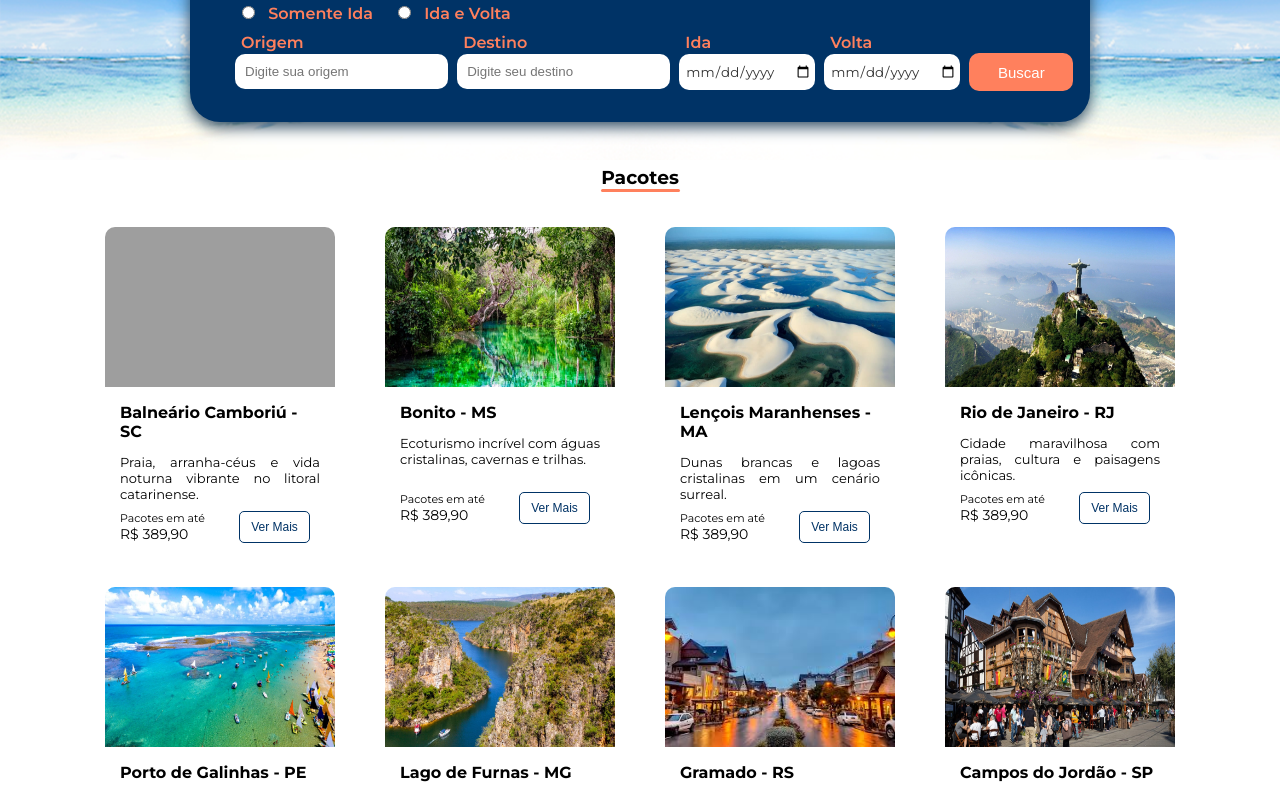
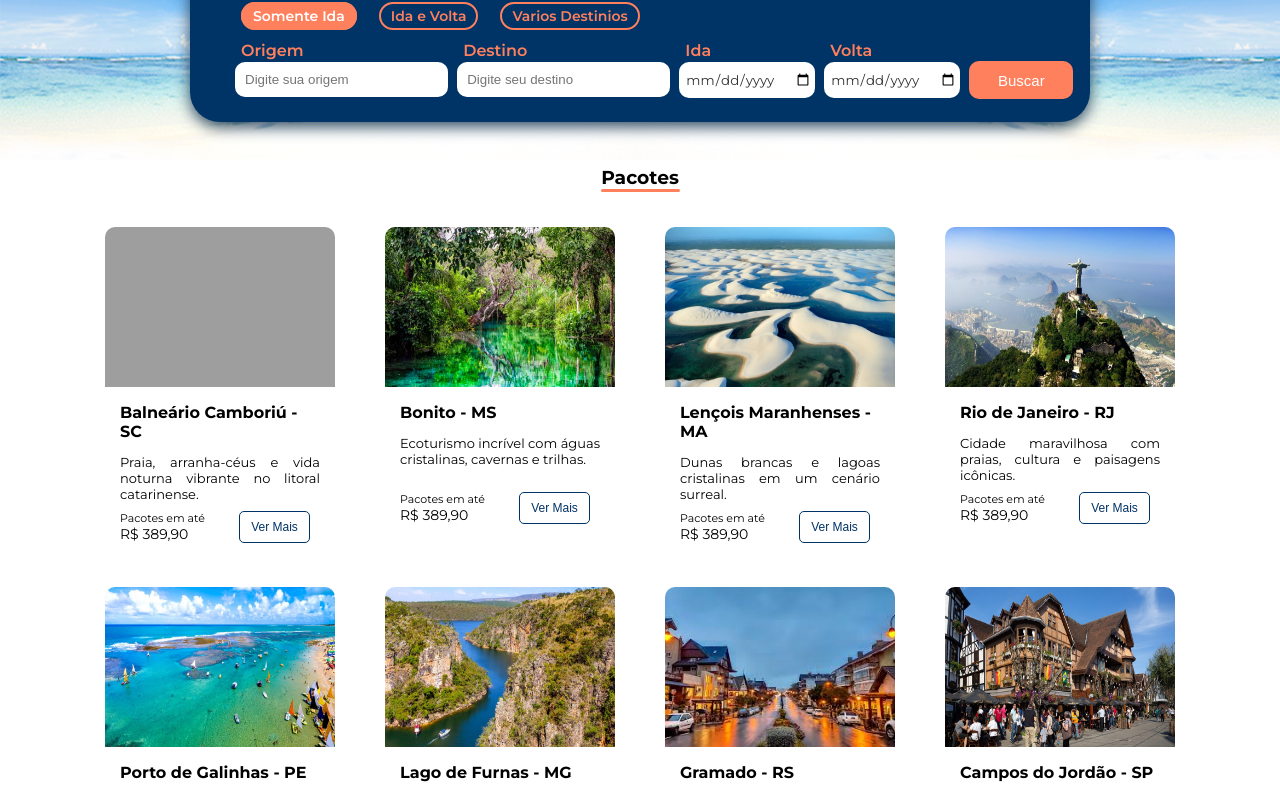
Before and after one commit to MarcosCondeJr/Agencia-De-Viagens, a plain HTML site: page index.html in a window 1280 px wide. Shown: the part 188-980 px from the top of the page. Drawn offline with Linux system fonts and the light colour scheme; grey boxes are pictures that could not be loaded.

Commit message:
feat: estilização do radio de tipo

```diff
--- a/css/style.css
+++ b/css/style.css
@@ -179,8 +179,9 @@ li a:hover {
 }
 
 .row-tipo {
-    margin: 2px;
+    margin-top: 5px;
     padding-right: 1rem;
+    margin-bottom: 8px;
 }
 
 .form-header {
@@ -220,6 +221,25 @@ li a:hover {
     font-weight: 600;
     margin-left: 6px;
     color: var(--laranja-efeitos);
+}
+
+input[type="radio"] {
+    display: none;
+}
+
+.row-tipo label {
+    position: relative;
+    color: var(--laranja-efeitos);
+    font-size: 14px;
+    border: 2px solid var(--laranja-efeitos);
+    border-radius: 15px;
+    padding: 3px 10px;
+}
+
+input[type="radio"]:checked + label {
+    background-color: var(--laranja-efeitos);
+    color: white;
+
 }
 
 .input-grupo {
--- a/index.html
+++ b/index.html
@@ -54,12 +54,16 @@
                             </div>
                             <div class="tipo-viagem">
                                 <div class="row-tipo">
-                                    <input type="radio" name="tipo_viagem" id="radio_ida">
+                                    <input type="radio" name="tipo_viagem" id="radio_ida" checked="checked">
                                     <label for="radio_ida">Somente Ida</label>
                                 </div>
                                 <div class="row-tipo">
                                     <input type="radio" name="tipo_viagem" id="radio_ida_volta">
                                     <label for="radio_ida_volta">Ida e Volta</label>
+                                </div>
+                                <div class="row-tipo">
+                                    <input type="radio" name="tipo_viagem" id="varios_destinos">
+                                    <label for="varios_destinos">Varios Destinios</label>
                                 </div>
                             </div>
                             <div class="input-grupo">
```
